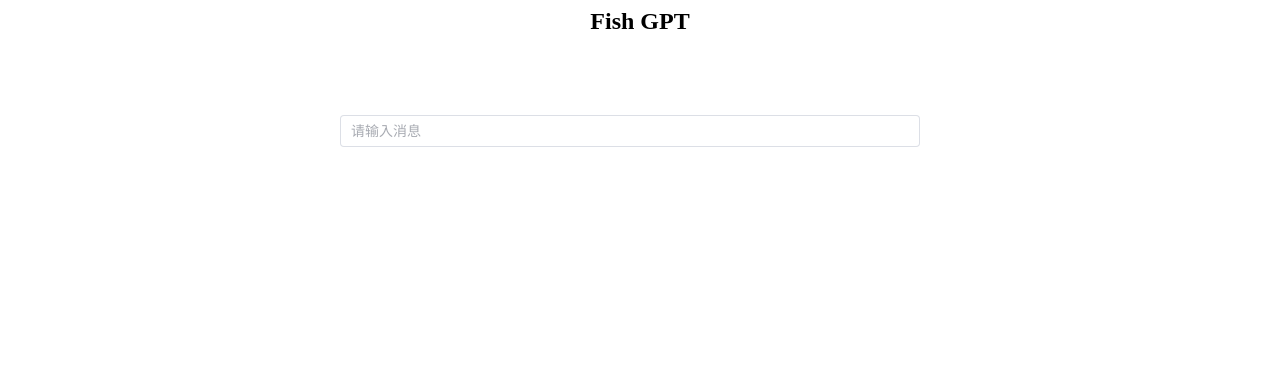
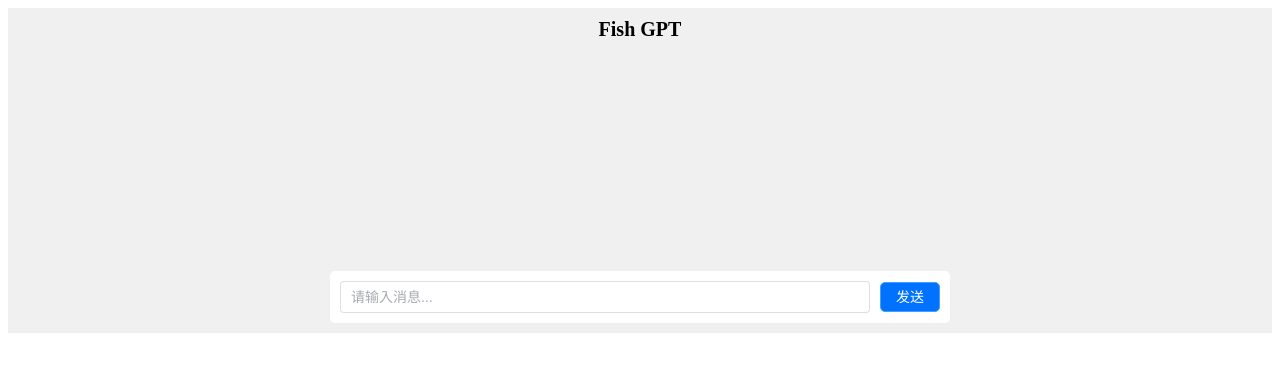
Before and after one commit to ShiSheng233/fish-gpt, a Vue app: page / in a window 1280 px wide. Shown: the top 372 px of the page. Built offline with nearby package versions, Linux system fonts and the light colour scheme.

Commit message:
Update App.vue

```diff
--- a/src/App.vue
+++ b/src/App.vue
@@ -7,13 +7,17 @@
           <div class="avatar" v-if="!message.isMe">
             <img src="https://avatars.githubusercontent.com/u/32504382" alt="avatar" />
           </div>
-          <div class="text">{{ message.text }}</div>
-          <div class="tag" v-if="message.isMe">我</div>
+          <div class="message-content">
+            <div class="text">{{ message.text }}</div>
+            <div class="timestamp">{{ message.timestamp }}</div>
+            <div class="tag" v-if="message.isMe">我</div>
+          </div>
         </div>
       </div>
     </div>
     <div class="chat-input">
-      <el-input v-model="inputText" placeholder="请输入消息" @keyup.enter="sendMessage" />
+      <el-input v-model="inputText" placeholder="请输入消息..." @keyup.enter="sendMessage" />
+      <el-button class="send-button" type="primary" @click="sendMessage">发送</el-button>
     </div>
   </div>
 </template>
@@ -35,8 +39,9 @@ export default {
       }
       const text = inputText.value;
       const reply = Math.random() < 0.8 ? '你完蛋了。' : '草我';
-      messages.value.push({ text, isMe: true });
-      messages.value.push({ text: reply, isMe: false });
+      const timestamp = new Date().toLocaleTimeString();
+      messages.value.push({ text, isMe: true, timestamp });
+      messages.value.push({ text: reply, isMe: false, timestamp });
       inputText.value = '';
     }
 
@@ -56,43 +61,67 @@ export default {
   justify-content: center;
   align-items: center;
   height: 100%;
-  padding: 0 20px;
+  padding: 10px;
+  background-color: #f0f0f0;
 }
 
 .title {
-  font-size: 24px;
+  font-size: 20px;
   font-weight: bold;
   text-align: center;
-  margin-bottom: 20px;
+  margin-bottom: 10px;
 }
 
 .chat-history {
   width: 100%;
   max-width: 600px;
-  flex: 1;
+  min-height: 200px;
+  max-height: 400px;
   overflow-y: auto;
-  padding: 20px;
+  padding: 10px;
 }
 
 .message {
   display: flex;
-  align-items: center;
-  padding: 10px 20px;
+  align-items: flex-start;
   margin-bottom: 10px;
-  border-radius: 10px;
-  position: relative;
 }
 
-.is-me {
-  flex-direction: row-reverse;
-  background: linear-gradient(to right, #00c6ff, #0072ff);
-  color: #fff;
+.message-content {
+  display: flex;
+  flex-direction: column;
+  margin-left: 10px;
+  max-width: 80%;
+}
+
+.is-me .message-content {
+  align-items: flex-end;
+}
+
+.text {
+  font-size: 14px;
+  color: #333;
+  margin-bottom: 5px;
+}
+
+.timestamp {
+  font-size: 12px;
+  color: gray;
+  margin-bottom: 5px;
+}
+
+.tag {
+  font-size: 12px;
+  font-weight: bold;
+  color: white;
+  background-color: #0072ff;
+  padding: 2px 5px;
+  border-radius: 5px;
 }
 
 .avatar {
-  width: 40px;
-  height: 40px;
-  margin-right: 10px;
+  width: 30px;
+  height: 30px;
   border-radius: 50%;
   overflow: hidden;
 }
@@ -103,38 +132,29 @@ export default {
   object-fit: cover;
 }
 
-.text {
-  flex: 1;
-}
-
-.tag {
-  position: absolute;
-  top: -10px;
-  left: -10px;
-  width: 20px;
-  height: 20px;
-  display: flex;
-  justify-content: center;
-  align-items: center;
-  border-radius: 5px;
-  background-color: #f0f0f0;
-  font-size: 12px;
-  font-weight: bold;
-  color: #333;
-}
-
 .chat-input {
   width: 100%;
   max-width: 600px;
   display: flex;
   justify-content: space-between;
   align-items: center;
-  padding: 20px;
+  padding: 10px;
+  background-color: #fff;
+  border-radius: 5px;
 }
 
 .el-input {
   flex: 1;
-  margin-right: 20px;
+  margin-right: 10px;
+  font-size: 14px;
 }
 
+.send-button {
+  width: 60px;
+  height: 30px;
+  border-radius: 5px;
+  background-color: #0072ff;
+  color: white;
+  font-size: 14px;
+}
 </style>
```
